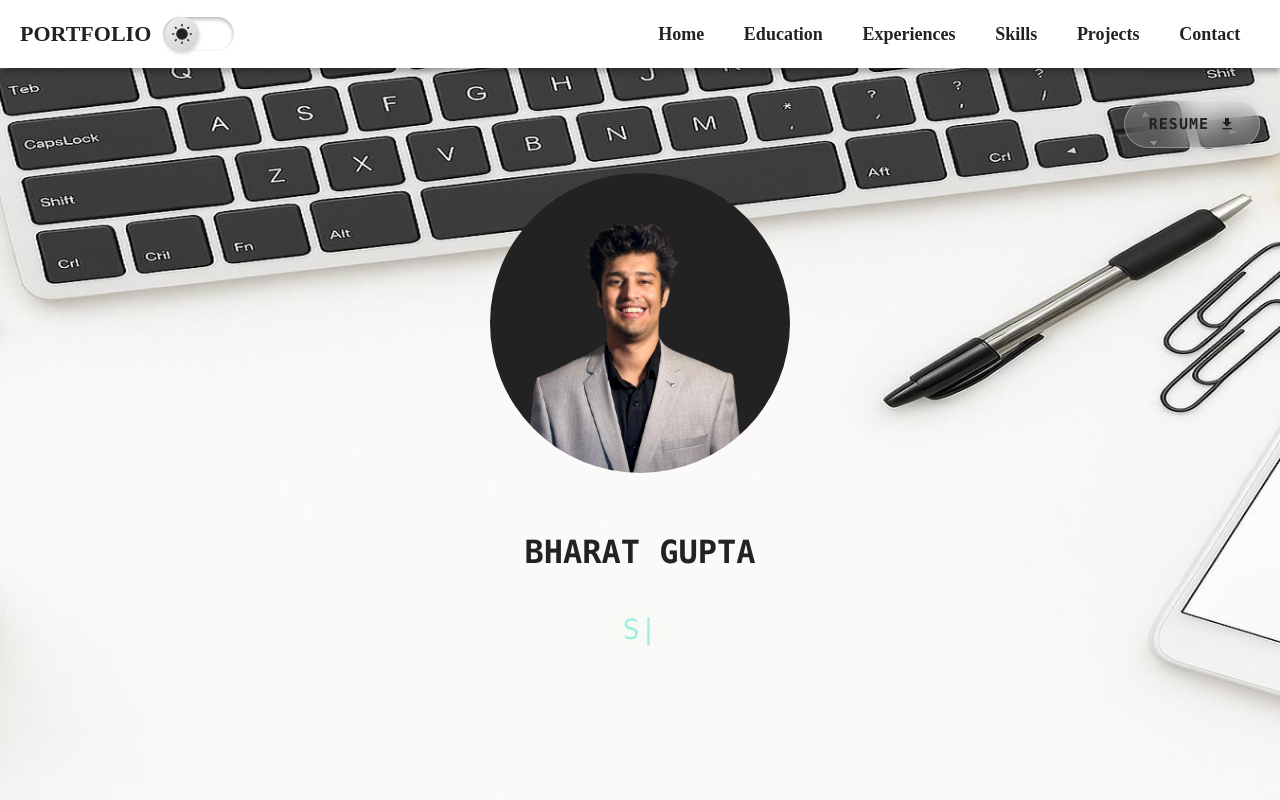
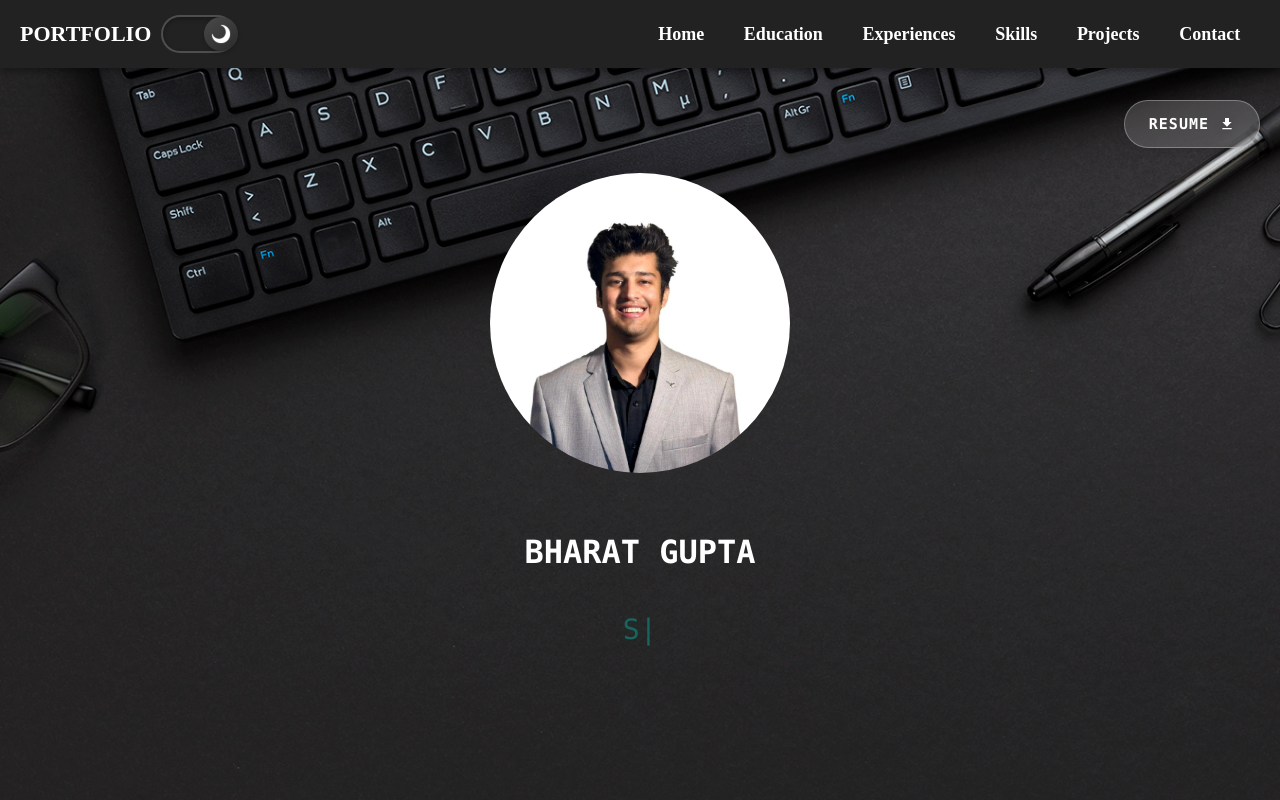
Before and after one commit to bharatgupta77/Portfolio-Bharat_Gupta, a React (Vite) app: page / in a window 1280 px wide. Shown: the top 800 px of the page. Built offline with nearby package versions, Linux system fonts and the light colour scheme.

Commit message:
updated dark mode to default

```diff
--- a/src/common/ThemeContext.jsx
+++ b/src/common/ThemeContext.jsx
@@ -6,7 +6,7 @@ export const useTheme = () => useContext(ThemeContext);
 
 export const ThemeProvider = ({ children }) => {
   const [theme, setTheme] = useState(
-    () => localStorage.getItem("theme") || "light"
+    () => localStorage.getItem("theme") || "dark"
   );
 
   useEffect(() => {
```
